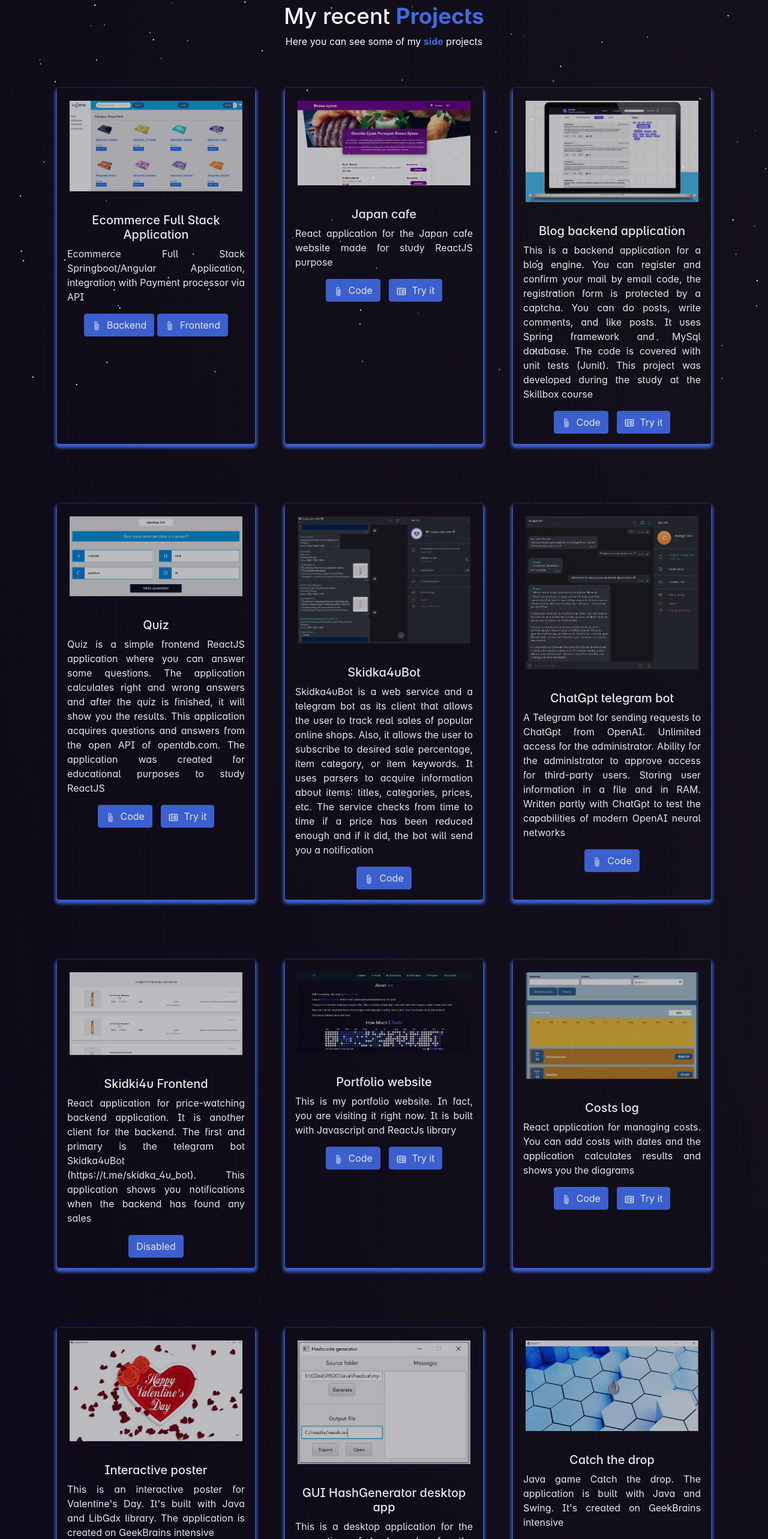
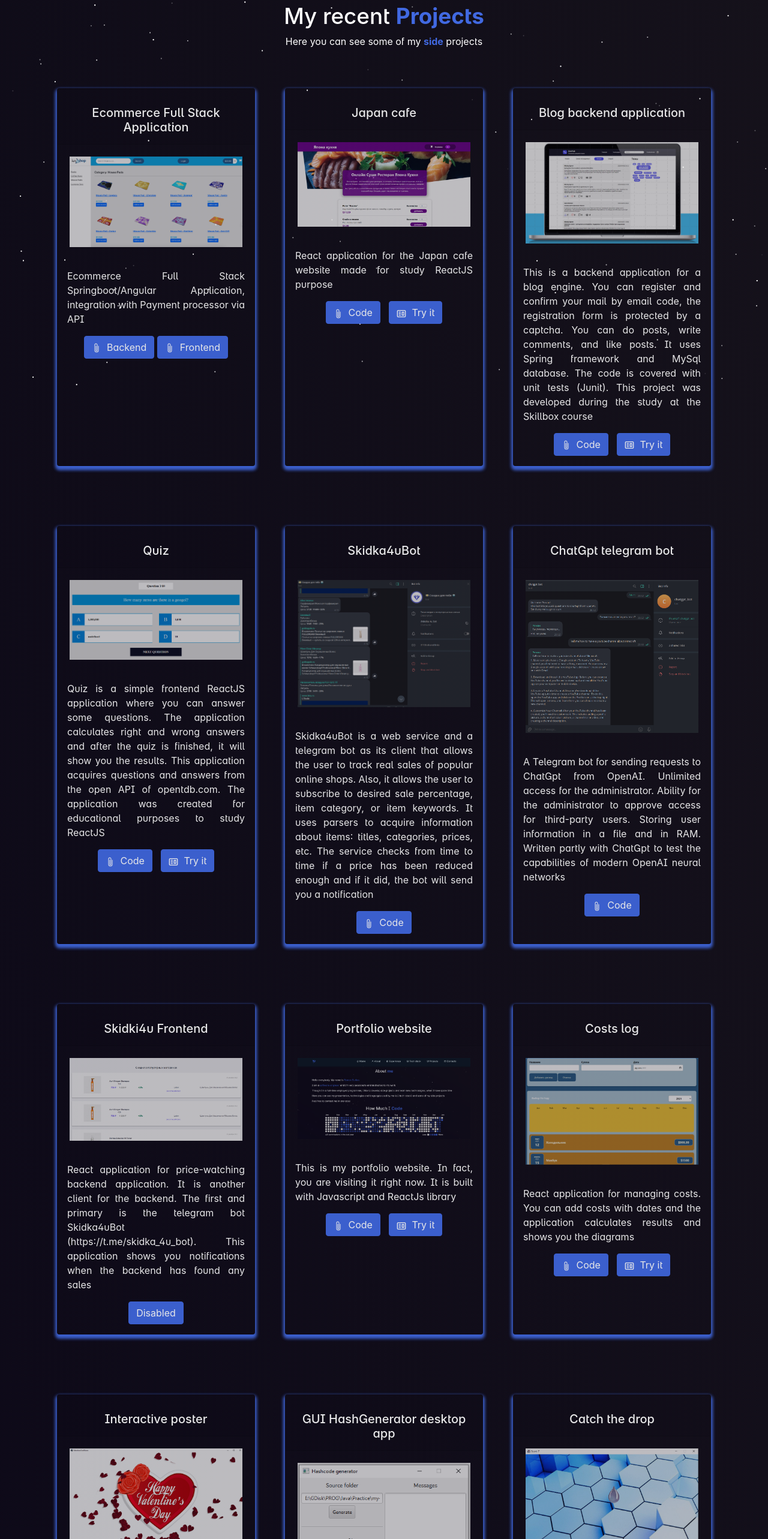
Before and after one commit to s-rb/portfolio-front, a React (Create React App) app: page /projects in a window 1280 px wide. Shown: the part 155-2721 px from the top of the page at 60% size. Built offline with nearby package versions, Linux system fonts and the light colour scheme; a web font is replaced by a local one.

Commit message:
Project titles edited

```diff
--- a/src/components/Projects/ProjectCards.js
+++ b/src/components/Projects/ProjectCards.js
@@ -7,9 +7,9 @@ import {BsPaperclip} from "react-icons/bs";
 function ProjectCards(props) {
     return (
         <Card className="project-card-view">
+            <Card.Header><Card.Title style={{paddingTop: "1em"}}>{props.title}</Card.Title></Card.Header>
             <Card.Img variant="top" src={props.imgPath} alt="card-img"/>
             <Card.Body>
-                <Card.Title>{props.title}</Card.Title>
                 <p style={{textAlign: "justify"}} className="project-description">{props.description}</p>
                 {props.ghLink &&
                 <Button variant="primary" href={props.ghLink} target="_blank">
--- a/src/components/Projects/Projects.js
+++ b/src/components/Projects/Projects.js
@@ -34,7 +34,6 @@ function Projects() {
                     <Col className="project-card">
                         <ProjectCard
                             imgPath={EcommerceImg}
-                            isBlog={false}
                             title="Ecommerce Full Stack Application"
                             description="Ecommerce Full Stack Springboot/Angular Application, integration with Payment processor via API"
                             technologies="The backend main language is Java 17 and the app is built using SpringBoot 2.
@@ -47,7 +46,6 @@ function Projects() {
                     <Col className="project-card">
                         <ProjectCard
                             imgPath={JapanCafeImg}
-                            isBlog={false}
                             title="Japan cafe"
                             description="React application for the Japan cafe website made for study ReactJS purpose"
                             technologies="Javascript language, ReactJS library. Html, CSS"
@@ -59,7 +57,6 @@ function Projects() {
                     <Col className="project-card">
                         <ProjectCard
                             imgPath={BlogImg}
-                            isBlog={false}
                             title="Blog backend application"
                             description="This is a backend application for a blog engine. You can register and confirm
                             your mail by email code, the registration form is protected by a captcha. You can do posts,
@@ -77,7 +74,6 @@ function Projects() {
                     <Col className="project-card">
                         <ProjectCard
                             imgPath={QuizImg}
-                            isBlog={false}
                             title="Quiz"
                             description="Quiz is a simple frontend ReactJS application where you can answer some
                             questions. The application calculates right and wrong answers and after the quiz is finished,
@@ -94,7 +90,6 @@ function Projects() {
                     <Col className="project-card">
                         <ProjectCard
                             imgPath={Skidka4uBotImg}
-                            isBlog={false}
                             title="Skidka4uBot"
                             description="Skidka4uBot is a web service and a telegram bot as its client that allows the
                             user to track real sales of popular online shops. Also, it allows the user to subscribe to
@@ -112,7 +107,6 @@ function Projects() {
                     <Col className="project-card">
                         <ProjectCard
                             imgPath={ChatGptTgBotImg}
-                            isBlog={false}
                             title="ChatGpt telegram bot"
                             description="A Telegram bot for sending requests to ChatGpt from OpenAI. Unlimited access
                             for the administrator. Ability for the administrator to approve access for third-party users.
@@ -129,7 +123,6 @@ function Projects() {
                     <Col className="project-card">
                         <ProjectCard
                             imgPath={PriceWatchFront}
-                            isBlog={false}
                             title="Skidki4u Frontend"
                             description="React application for price-watching backend application. It is another client
                             for the backend. The first and primary is the telegram bot Skidka4uBot
@@ -143,7 +136,6 @@ function Projects() {
                     <Col className="project-card">
                         <ProjectCard
                             imgPath={PortfolioImg}
-                            isBlog={false}
                             title="Portfolio website"
                             description="This is my portfolio website. In fact, you are visiting it right now.
                             It is built with Javascript and ReactJs library"
@@ -156,7 +148,6 @@ function Projects() {
                     <Col className="project-card">
                         <ProjectCard
                             imgPath={CostsLogImg}
-                            isBlog={false}
                             title="Costs log"
                             description="React application for managing costs. You can add costs with dates and the application
                             calculates results and shows you the diagrams"
@@ -169,7 +160,6 @@ function Projects() {
                     <Col className="project-card">
                         <ProjectCard
                             imgPath={InteractivePoster}
-                            isBlog={false}
                             title="Interactive poster"
                             description="This is an interactive poster for Valentine's Day. It's built with Java and
                             LibGdx library. The application is created on GeekBrains intensive"
@@ -181,7 +171,6 @@ function Projects() {
                     <Col className="project-card">
                         <ProjectCard
                             imgPath={HashGen}
-                            isBlog={false}
                             title="GUI HashGenerator desktop app"
                             description="This is a desktop application for the generation of hash codes for the
                             subdirectories depending on files, contained in those directories.
@@ -198,7 +187,6 @@ function Projects() {
                     <Col className="project-card">
                         <ProjectCard
                             imgPath={CatchTheDrop}
-                            isBlog={false}
                             title="Catch the drop"
                             description="Java game Catch the drop. The application is built with Java and Swing.
                             It's created on GeekBrains intensive"
@@ -211,7 +199,6 @@ function Projects() {
                     <Col className="project-card">
                         <ProjectCard
                             imgPath={TaskListImg}
-                            isBlog={false}
                             title="Task list"
                             description="Very basic React application to manage tasks. You can add tasks, they appear in the task list. You can remove them from the task list"
                             technologies="Javascript language, ReactJS library, Html, Css"
@@ -223,7 +210,6 @@ function Projects() {
                     <Col className="project-card">
                         <ProjectCard
                             imgPath={NettyChatImg}
-                            isBlog={false}
                             title="Netty chat"
                             description="Simple Netty Chat client and server app. You can run server and a lot of clients. They send messages to the server and server sends messages to all connected clients"
                             technologies="Java 17 FX, Netty framework, Log4j"
@@ -234,7 +220,6 @@ function Projects() {
                     <Col className="project-card">
                         <ProjectCard
                             imgPath={AndroidAgarImg}
-                            isBlog={false}
                             title="Android game like Agar.io"
                             description="Simple Android game like agar.io. It uses java and gradle"
                             technologies="Main language is Java 11. It is built with gradle"
```
